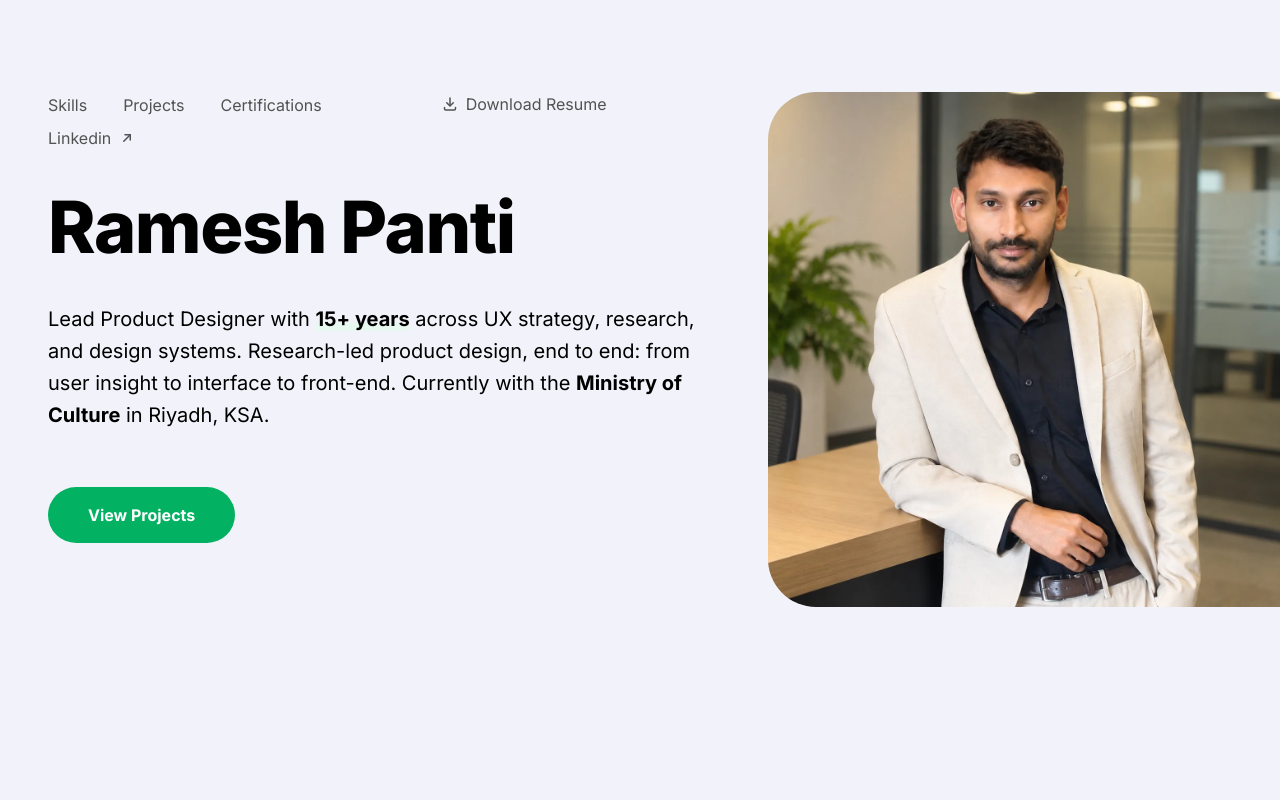
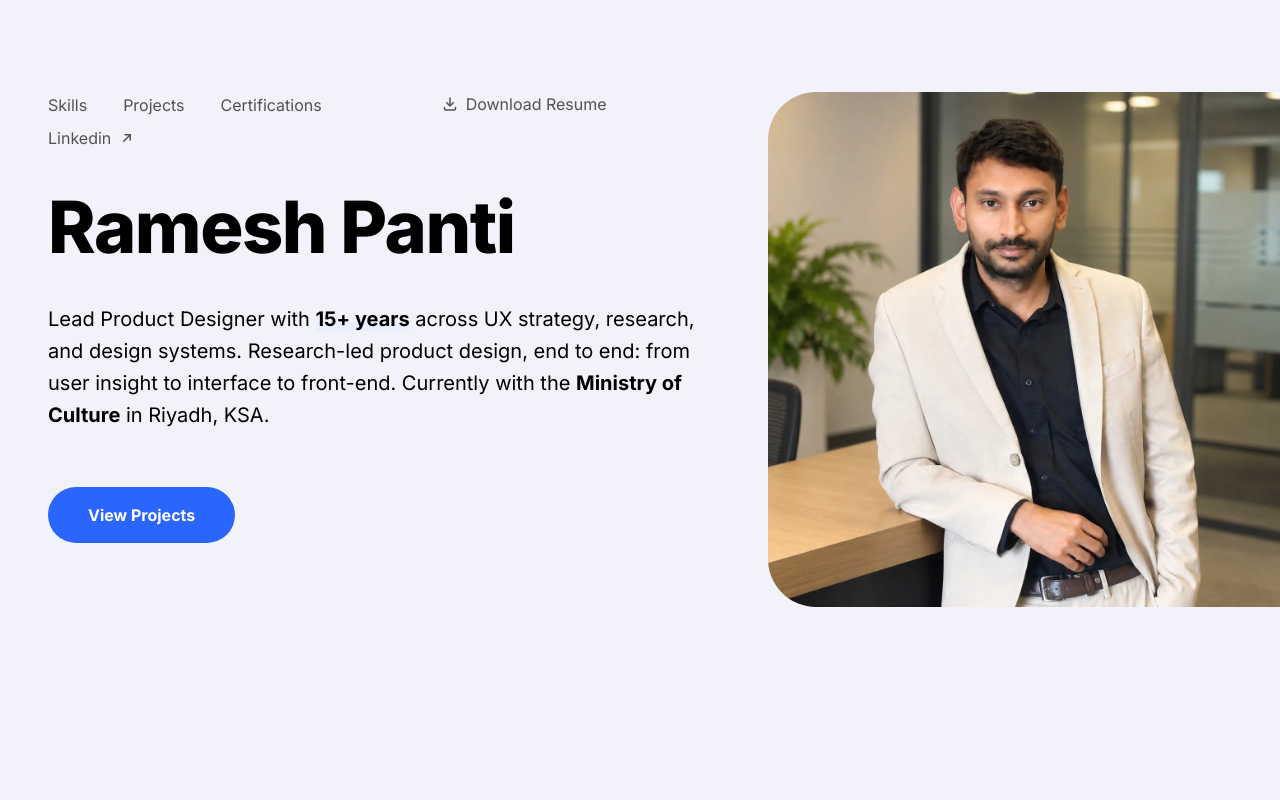
Before and after one commit to superintel04/kipe, a React (Vite) app: page / in a window 1280 px wide. Shown: the top 800 px of the page. Built offline with nearby package versions, Linux system fonts and the light colour scheme.

Commit message:
Switch the accent from green to #2A65FE

```diff
--- a/src/components/Credentials.tsx
+++ b/src/components/Credentials.tsx
@@ -22,7 +22,7 @@ export default function Credentials() {
           <li key={item.label}>
             <Reveal
               delay={Math.min(index, 3) * 90}
-              className="group h-full rounded-xl bg-white p-7 transition-all duration-300 hover:-translate-y-1 hover:shadow-[0_12px_32px_rgba(2,178,98,0.12)]"
+              className="group h-full rounded-xl bg-white p-7 transition-all duration-300 hover:-translate-y-1 hover:shadow-[0_12px_32px_rgba(42,101,254,0.12)]"
             >
               <span className="flex size-14 items-center justify-center overflow-hidden rounded-lg bg-accent-subtle transition-colors duration-300 group-hover:bg-accent/15">
                 <img
--- a/src/index.css
+++ b/src/index.css
@@ -75,14 +75,18 @@
   --color-border-subtle: #e4e4e4; /* dark: #171717 */
   --color-border-strong: #000000; /* dark: #ffffff */
 
-  --color-accent: #02b262;
-  --color-accent-hover: #029b55; /* dark: #16be74 */
-  --color-accent-active: #027a43; /* dark: #4ace93 */
-  --color-accent-fg: #027a43; /* dark: #4ace93 */
-  --color-accent-subtle: #e6f8ef; /* dark: #01371e */
-  --color-accent-border: #8cdeb8; /* dark: #027a43 */
-  --color-accent-solid: #027a43; /* dark: #02b262 */
-  --color-focus: #027a43; /* dark: #02b262 */
+  /* Accent fill. White on it measures 4.78:1, so it clears AA as a button
+     label — which the previous green did not. */
+  --color-accent: #2a65fe;
+  --color-accent-hover: #1f55e0; /* dark: #5c8bff */
+  --color-accent-active: #1a4fd0; /* dark: #8aaaff */
+  /* Accent as text. A step darker than the fill: the fill itself measures
+     4.32:1 on the page background, just under the threshold. */
+  --color-accent-fg: #1f55e0; /* dark: #8aaaff */
+  --color-accent-subtle: #e9efff; /* dark: #0d1f4d */
+  --color-accent-border: #a9c0ff; /* dark: #1a4fd0 */
+  --color-accent-solid: #1a4fd0; /* dark: #2a65fe */
+  --color-focus: #1f55e0; /* dark: #2a65fe */
 
   /* Accents the designs introduce outside the DS palette: the skill-card
      reverse faces (Figma 710:1309) and the case-study card's project name
```
Also changed, not shown: src/assets/new-casestudy/icons/arrow.svg.
